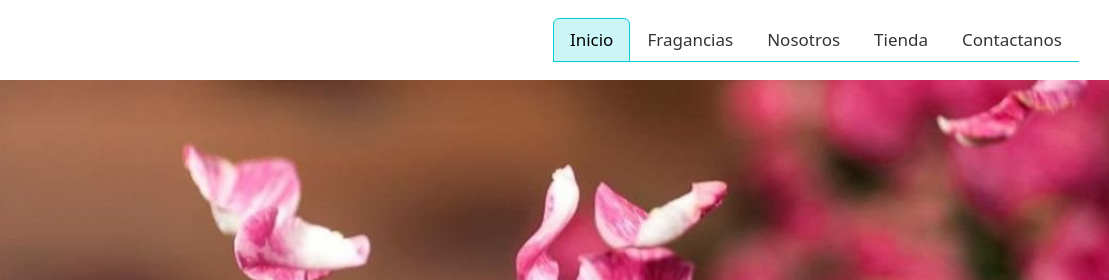
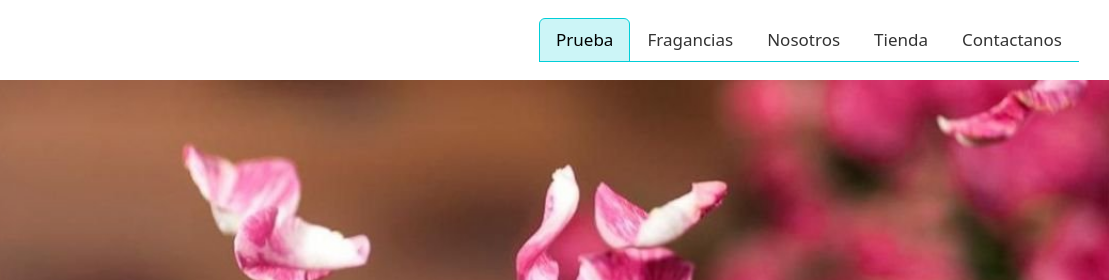
Before and after one commit to leandrocruz05/mis-fragancias, a plain HTML site: page index.html in a window 1280 px wide. Shown: the top 280 px of the page, 171-1280 px from the left. Drawn offline with nearby package versions, Linux system fonts and the light colour scheme; a web font is replaced by a local one.

Commit message:
Update index.html

```diff
--- a/index.html
+++ b/index.html
@@ -22,7 +22,7 @@
             </a>
         </nav>
         <ul class="nav nav-tabs">
-            <li class="nav-item"><a class="nav-link active" href="index.html">Inicio</a></li>
+            <li class="nav-item"><a class="nav-link active" href="index.html">Prueba</a></li>
             <li class="nav-item"><a class="nav-link" href="./pages/fragancias.html">Fragancias</a></li>
             <li class="nav-item"><a class="nav-link" href="./pages/nosotros.html">Nosotros</a></li>
             <li class="nav-item"><a class="nav-link" href="./pages/tienda.html">Tienda</a></li>
```
